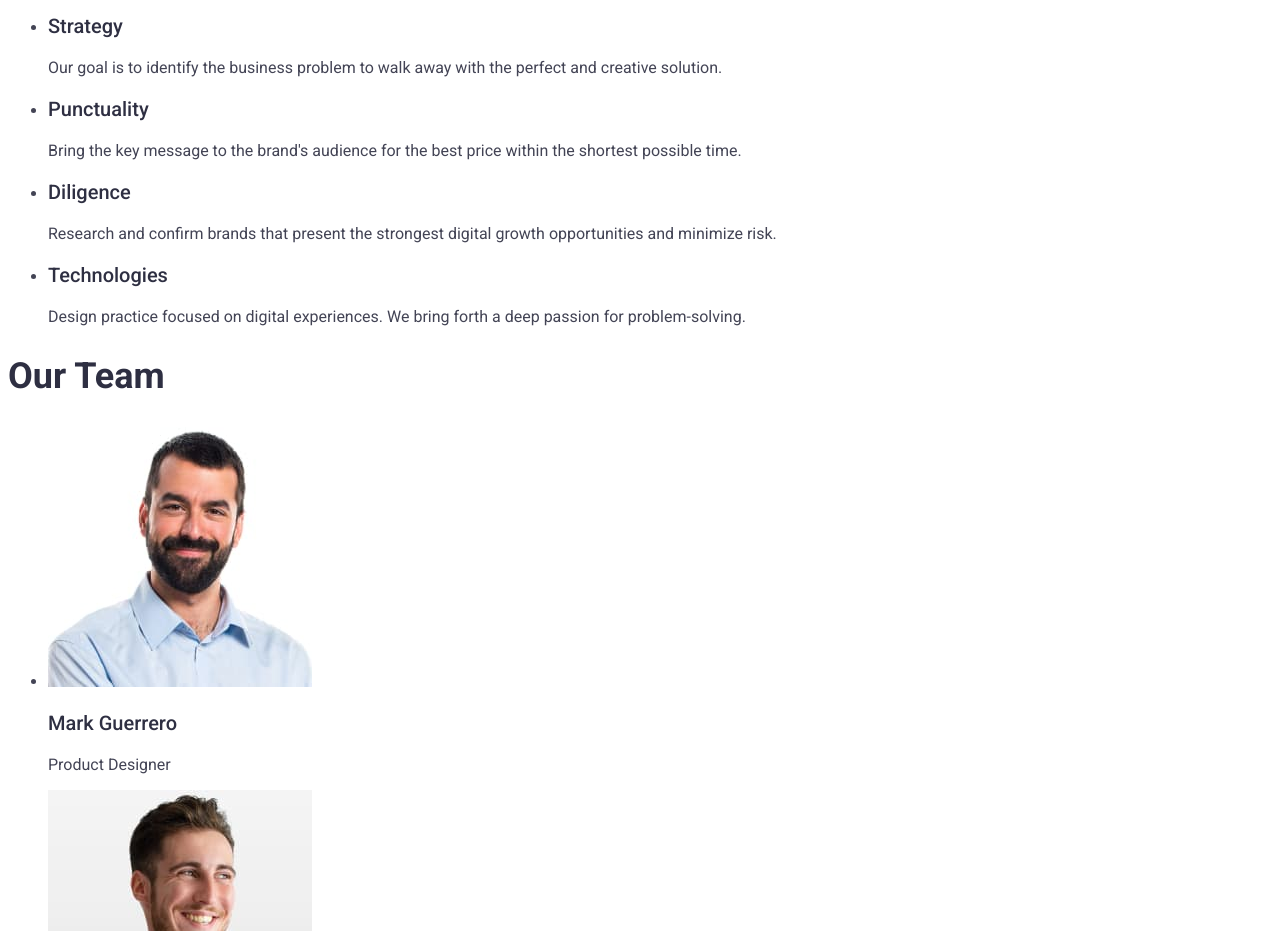
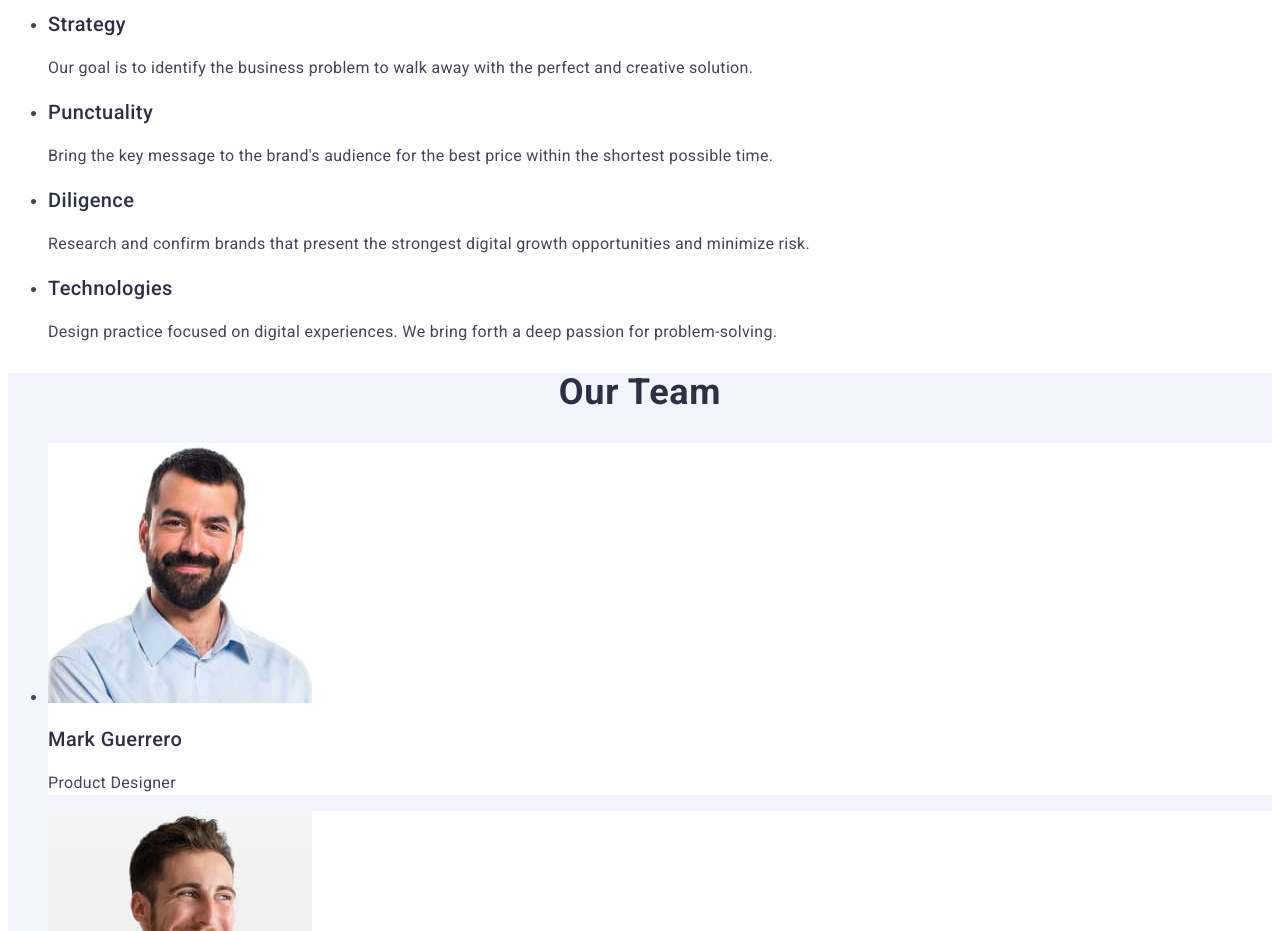
Before and after one commit to Denys-Tym/new-project-2, a plain HTML site: page index.html in a window 1280 px wide. Shown: the part 512-1443 px from the top of the page. Drawn offline with Linux system fonts and the light colour scheme.

Commit message:
commit-update new

```diff
--- a/css/styles.css
+++ b/css/styles.css
@@ -109,10 +109,15 @@
   font-size: 36px;
   font-style: normal;
   font-weight: 700;
+  line-height: 1.11;
+  letter-spacing: 0.02em;
+  text-align: center;
+  text-transform: capitalize;
 }
 .main-list {
 }
 .main-item {
+  background: var(--WHITE, #ffffff);
 }
 .image-title {
   color: var(--NAVY-BLUE, #2e2f42);
@@ -120,8 +125,11 @@
   font-size: 20px;
   font-style: normal;
   font-weight: 500;
+  line-height: 1.2;
+  letter-spacing: 0.02em;
 }
 .our-team {
+  background: var(--CLOUD, #f4f4fd);
 }
 .main-images {
 }
@@ -131,6 +139,8 @@
   font-size: 16px;
   font-style: normal;
   font-weight: 400;
+  line-height: 1.5;
+  letter-spacing: 0.02em;
 }
 .our-portfolio {
 }
--- a/index.html
+++ b/index.html
@@ -53,28 +53,28 @@
         <ul class="main-list">
           <li class="main-item">
             <h3 class="image-title">Strategy</h3>
-            <p>
+            <p class="main-text">
               Our goal is to identify the business problem to walk away with the perfect and
               creative solution.
             </p>
           </li>
           <li class="main-item">
             <h3 class="image-title">Punctuality</h3>
-            <p>
+            <p class="main-text">
               Bring the key message to the brand's audience for the best price within the shortest
               possible time.
             </p>
           </li>
           <li class="main-item">
             <h3 class="image-title">Diligence</h3>
-            <p>
+            <p class="main-text">
               Research and confirm brands that present the strongest digital growth opportunities
               and minimize risk.
             </p>
           </li>
           <li class="main-item">
             <h3 class="image-title">Technologies</h3>
-            <p>
+            <p class="main-text">
               Design practice focused on digital experiences. We bring forth a deep passion for
               problem-solving.
             </p>
```
